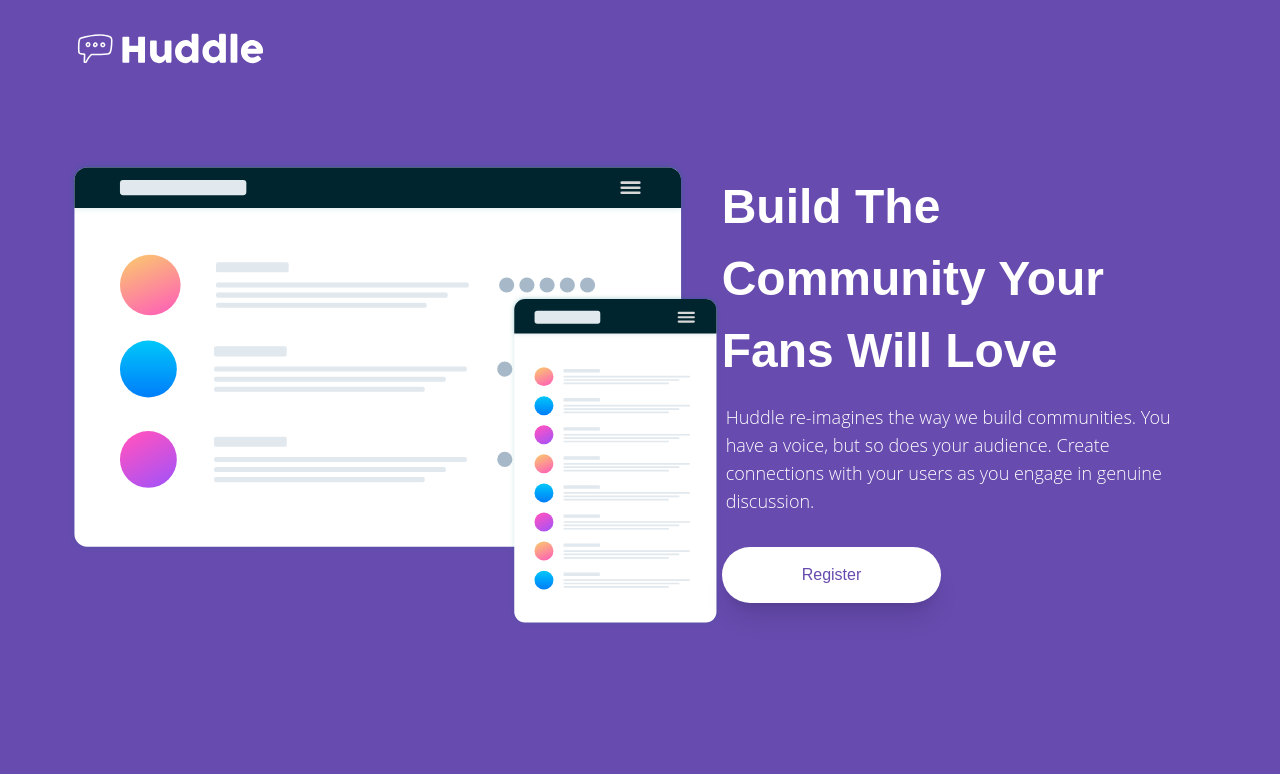
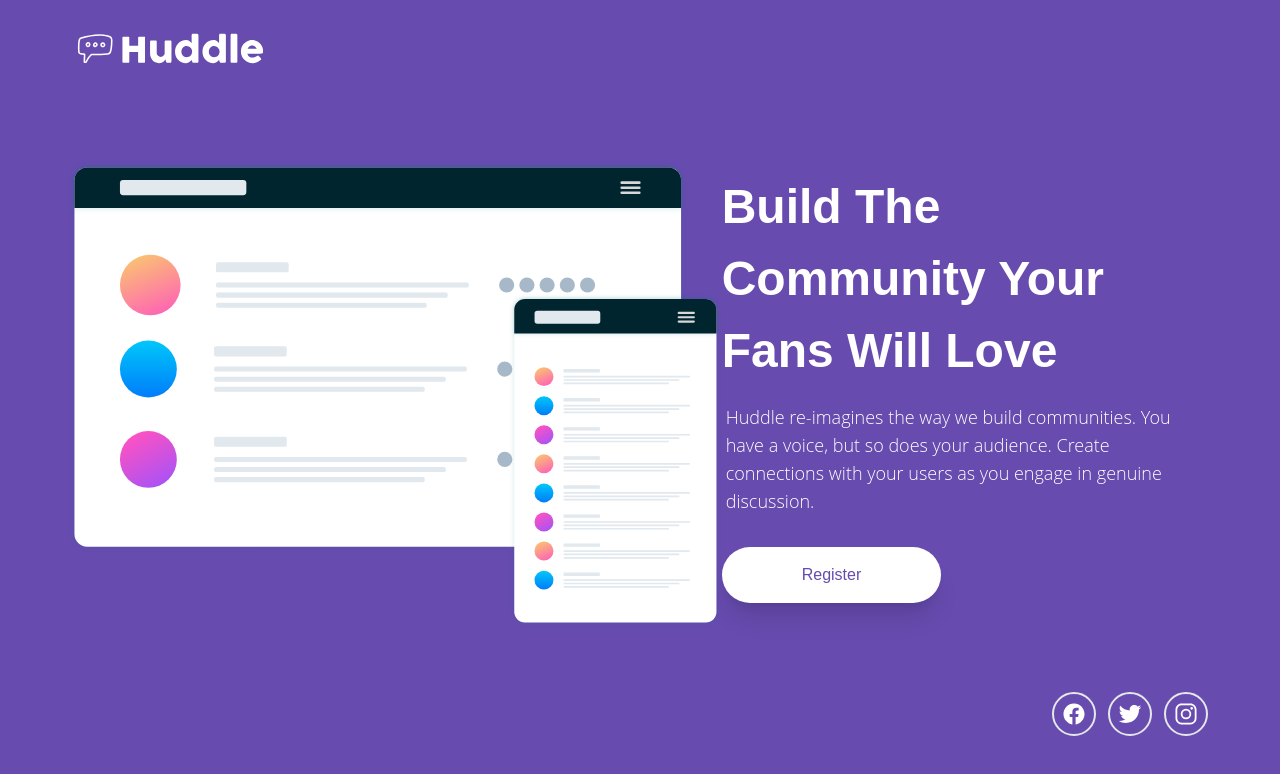
Before and after one commit to vaaakoo/Huddle-Landing-Page, a website: page index.html in a window 1280 px wide. Drawn offline with nearby package versions, Linux system fonts and the light colour scheme.

Commit message:
#3 commit

```diff
--- a/index.html
+++ b/index.html
@@ -29,10 +29,22 @@
                 class="my-4 rounded-full bg-white px-20 py-4 font-poppins text-xs text-Violet shadow-xl transition-colors hover:bg-SoftMagenta hover:text-white md:w-min md:text-base">
                 Register
             </button>
-
+        </div>
+        <div class="my-10 text-center text-white md:col-span-7 md:my-0 md:mb-10 md:text-right">
+            <ion-icon
+                class="mx-1 rounded-full border-2 border-solid p-2 text-2xl transition-colors hover:border-SoftMagenta hover:text-SoftMagenta"
+                name="logo-facebook"></ion-icon>
+            <ion-icon
+                class="mx-1 rounded-full border-2 border-solid p-2 text-2xl transition-colors hover:border-SoftMagenta hover:text-SoftMagenta"
+                name="logo-twitter"></ion-icon>
+            <ion-icon
+                class="mx-1 rounded-full border-2 border-solid p-2 text-2xl transition-colors hover:border-SoftMagenta hover:text-SoftMagenta"
+                name="logo-instagram"></ion-icon>
         </div>
     </main>
 
+    <script type="module" src="https://unpkg.com/ionicons@5.5.2/dist/ionicons/ionicons.esm.js"></script>
+    <script nomodule src="https://unpkg.com/ionicons@5.5.2/dist/ionicons/ionicons.js"></script>
 </body>
 
 </html>
```
Also changed, not shown: dist/output.css.
